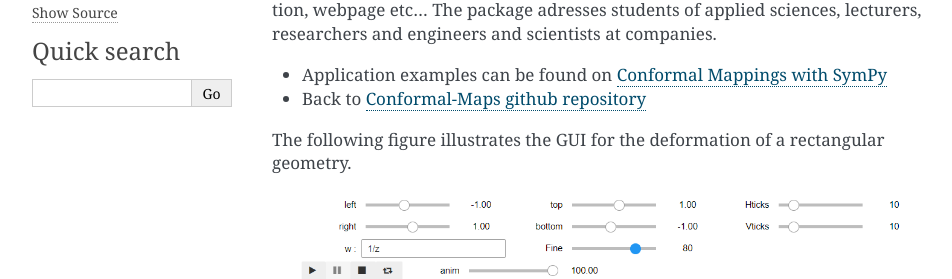
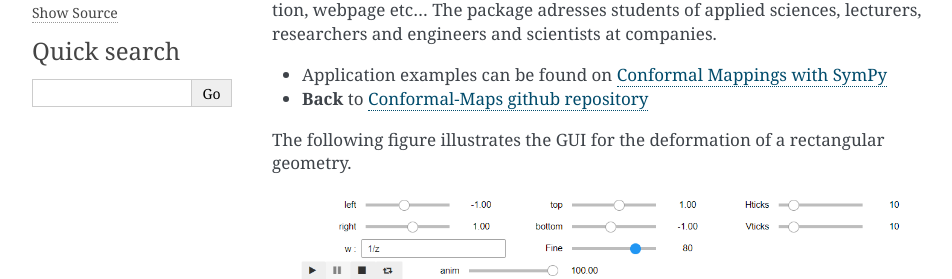
Before and after one commit to im-AMS/Conformal-Maps, a Sphinx documentation site: the page built from docs/source/index.rst, in a window 1280 px wide. Shown: the part 232-511 px from the top of the page, without its empty margins (148-1100 px from the left). Built offline with Sphinx 7.4.7, drawn with Linux system fonts in a browser that asks for light colours.

```diff
--- a/docs/source/index.rst
+++ b/docs/source/index.rst
@@ -10,7 +10,7 @@ The package **conformalMaps** is about conformal mappings and their applications
 The aim is to create a full package of scientific Python with release, documentation, webpage etc... The package adresses students of applied sciences, lecturers, researchers and engineers and scientists at companies.
 
 - Application examples can be found on `Conformal Mappings with SymPy <https://github.com/zolabar/ConformalMappingSympy>`_
-- Back to `Conformal-Maps github repository <https://github.com/im-AMS/Conformal-Maps>`_
+- **Back** to `Conformal-Maps github repository <https://github.com/im-AMS/Conformal-Maps>`_
 
 The following figure illustrates the GUI for the deformation of a rectangular geometry.
 
```
